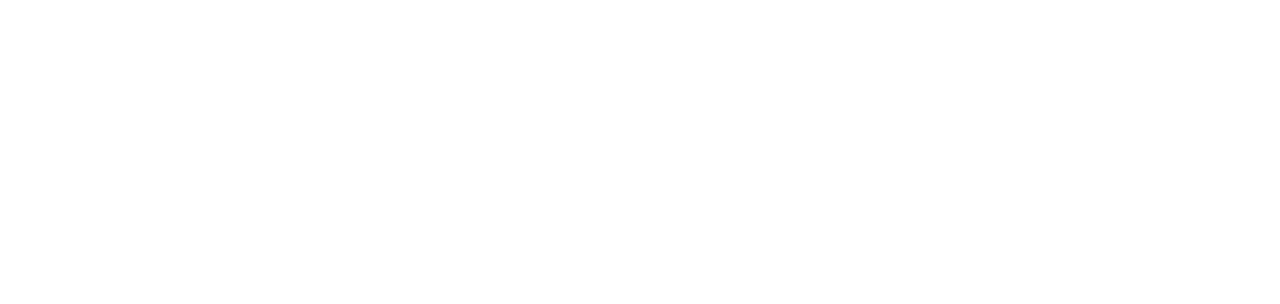
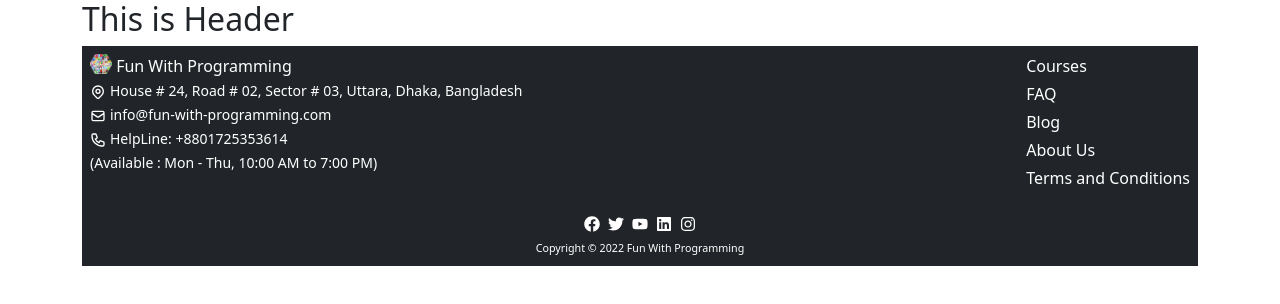
Before and after one commit to mostafizurhh/A10-create-a-learning-site, a React (Create React App) app: page / in a window 1280 px wide. Shown: the top 304 px of the page. Built offline with nearby package versions, Linux system fonts and the light colour scheme.

Commit message:
primary footer design completed

```diff
--- a/src/App.js
+++ b/src/App.js
@@ -1,10 +1,14 @@
+import { RouterProvider } from 'react-router-dom';
 import './App.css';
+import { routes } from './Routes/Routes/Routes';
 
 
 function App() {
   return (
-    <div>
+    <div className='container'>
+      <RouterProvider router={routes}>
 
+      </RouterProvider>
     </div>
   );
 }
--- /dev/null
+++ b/src/Routes/Routes/Routes.js
@@ -0,0 +1,9 @@
+import { createBrowserRouter } from "react-router-dom";
+import Main from "../../layout/Main/Main";
+
+export const routes = createBrowserRouter([
+    {
+        path: '/',
+        element: <Main></Main>
+    }
+])
--- /dev/null
+++ b/src/components/Footer/Footer.js
@@ -0,0 +1,53 @@
+import React from 'react';
+import Clogo from './clogo.png';
+import { HiOutlineLocationMarker, HiOutlineMail, HiOutlinePhone } from "react-icons/hi";
+import { FaFacebook, FaInstagram, FaLinkedin, FaPinterest, FaTwitter, FaYoutube, } from "react-icons/fa";
+
+const Footer = () => {
+    return (
+        <div className='bg-dark text-white p-2'>
+            <div className='d-flex justify-content-between'>
+                <div>
+                    <div className='d-flex'>
+                        <img className='me-1' style={{ height: 20 }} src={Clogo} alt="" />
+                        <p className='m-0'>Fun With Programming</p>
+                    </div>
+                    <div>
+                        <HiOutlineLocationMarker className='me-1'></HiOutlineLocationMarker>
+                        <small>House # 24, Road # 02, Sector # 03, Uttara, Dhaka, Bangladesh</small>
+                    </div>
+                    <div>
+                        <HiOutlineMail className='me-1'></HiOutlineMail>
+                        <small>info@fun-with-programming.com</small>
+                    </div>
+                    <div>
+                        <HiOutlinePhone className='me-1'></HiOutlinePhone>
+                        <small>HelpLine: +8801725353614</small>
+                    </div>
+                    <div>
+                        <small>(Available : Mon - Thu, 10:00 AM to 7:00 PM)</small>
+                    </div>
+                </div>
+                <div className='ms-4'>
+                    <p className='mb-1'>Courses</p>
+                    <p className='mb-1'>FAQ</p>
+                    <p className='mb-1'>Blog</p>
+                    <p className='mb-1'>About Us</p>
+                    <p className='mb-1'>Terms and Conditions</p>
+                </div>
+            </div>
+            <div className='text-center mt-3'>
+                <FaFacebook></FaFacebook>
+                <FaTwitter className='ms-2'></FaTwitter>
+                <FaYoutube className='ms-2'></FaYoutube>
+                <FaLinkedin className='ms-2'></FaLinkedin>
+                <FaInstagram className='ms-2'></FaInstagram>
+            </div>
+            <div className='text-center mt-0'>
+                <small><small><small>Copyright © 2022 Fun With Programming</small></small></small>
+            </div>
+        </div>
+    );
+};
+
+export default Footer;
--- /dev/null
+++ b/src/components/Header/Header.js
@@ -0,0 +1,11 @@
+import React from 'react';
+
+const Header = () => {
+    return (
+        <div>
+            <h2>This is Header</h2>
+        </div>
+    );
+};
+
+export default Header;
--- /dev/null
+++ b/src/layout/Main/Main.js
@@ -0,0 +1,16 @@
+import React from 'react';
+import { Outlet } from 'react-router-dom';
+import Footer from '../../components/Footer/Footer';
+import Header from '../../components/Header/Header';
+
+const Main = () => {
+    return (
+        <div>
+            <Header></Header>
+            <Outlet></Outlet>
+            <Footer></Footer>
+        </div>
+    );
+};
+
+export default Main;
```
Also changed, not shown: src/components/Home/Home.js (added, +11 -0 lines), src/components/Footer/clogo.png (added).
